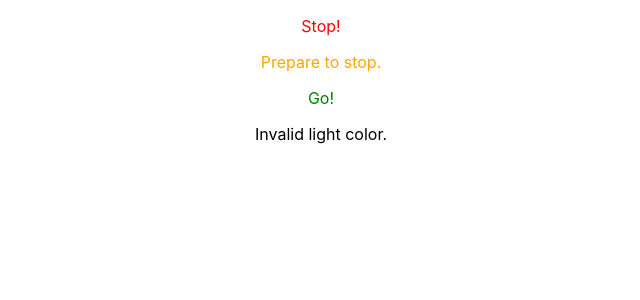
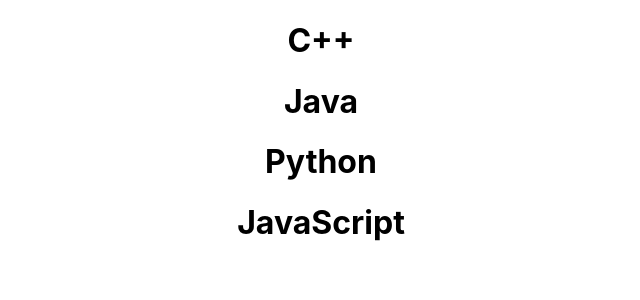
Before and after one commit to ibsa-a1/First-React-App, a React (Create React App) app: page / in a window 1280 px wide. Shown: the top 300 px of the page, without its empty margins (319-959 px from the left). Built offline with nearby package versions, Linux system fonts and the light colour scheme.

Commit message:
React Lists

```diff
--- a/src/App.js
+++ b/src/App.js
@@ -9,6 +9,7 @@ import Event_on_class from './Components/Event_on_class';
 import Event_Bind from './Components/Event_Bind';
 import ConditionalRender from './Components/conditionalRENDER';
 import TrafficLight from './Components/conditionalRENDER';
+import Programming from './Components/lists';
 
 function App() {
   return (
@@ -45,12 +46,14 @@ function App() {
       {/* <ConditionalRender /> */}
 
 
-      <div>
+      {/* <div>
       <TrafficLight color="red" />
       <TrafficLight color="yellow" />
       <TrafficLight color="green" />
-      <TrafficLight color="blue" /> {/* This will show "Invalid light color." */}
-    </div>
+      <TrafficLight color="blue" />
+    </div> */}
+
+    <Programming />
 
 
     </div>
--- /dev/null
+++ b/src/Components/lists.js
@@ -0,0 +1,44 @@
+import React from 'react'
+
+function Programming() {
+    const prog = ['C++', 'Java', 'Python', 'JavaScript']
+  return (
+    <div>
+
+      {/* <h1>{prog[0]}</h1>
+      <h1>{prog[1]}</h1>
+      <h1>{prog[1]}</h1>
+      <h1>{prog[3]}</h1> */}     {/*//We can use this method but it will be difficult to use
+                              when the number of member in the array is too many */}
+
+
+
+
+      {/* {
+        prog.map((name) => <h1>{name}</h1>)
+      } */}
+      {/*This method renders the lists but Each child in a list should have a unique "key" prop.
+      It causes an error in our console */}
+
+
+
+
+      {/* {
+        prog.map((name) => <h1 key={name}>{name}</h1>)
+      } */}
+      {
+        /*Here we use the name of the list members as their key */
+      }
+      {/*This method renders the lists and there is no error in the console. But, if we have 2 same member in our Array,
+      it will cause an error in our console, because the key is not unique since 2 members have the same name */}
+
+      {
+        prog.map((name, index) => <h1 key={index}>{name}</h1>)
+      }
+      {/*This method is the preferred method and shows no error in our console */}
+
+    </div>
+  )
+}
+
+export default Programming
```
